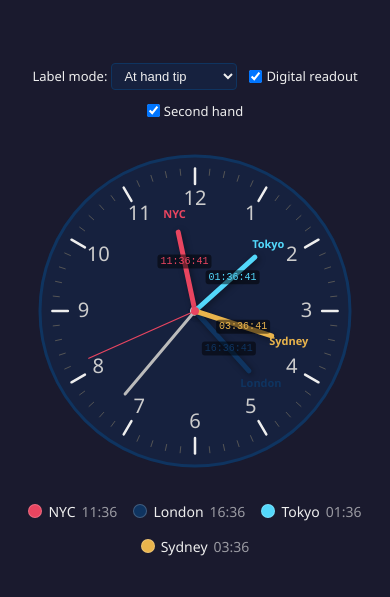
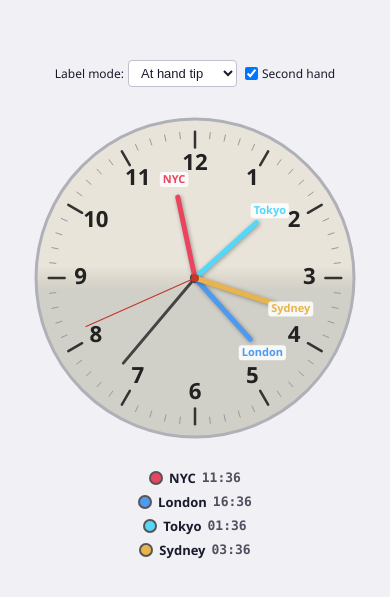
Before and after one commit to capncrockett/multi-tz-clock, a plain HTML site: page index.html in a window 390 px wide. Shown: the part 113-710 px from the top of the page. Drawn offline with Linux system fonts and the light colour scheme.

Commit message:
Clean up UI, add day/night face, responsive + ADA
- Remove arc label mode and digital readout (legend handles times)
- Day/night gradient: top half lighter (day), bottom darker (night)
- Responsive: hide min/sec hands on small viewports, stack legend
- ADA: skip link, ARIA roles/labels, screen reader live region,
  focus indicators, prefers-reduced-motion, prefers-color-scheme
- High-contrast tip labels with background pills
- Bold numerals, scaled fonts for small sizes

Co-Authored-By: Oz <oz-agent@warp.dev>

```diff
--- a/index.html
+++ b/index.html
@@ -6,20 +6,57 @@
 <title>Multi-TZ Clock</title>
 <style>
   * { margin: 0; padding: 0; box-sizing: border-box; }
+
+  :root {
+    --bg: #1a1a2e;
+    --bg-surface: #16213e;
+    --border: #0f3460;
+    --text: #eeeeee;
+    --text-muted: #aaaaaa;
+    --accent: #e94560;
+  }
+
+  @media (prefers-color-scheme: light) {
+    :root {
+      --bg: #f0f0f5;
+      --bg-surface: #ffffff;
+      --border: #c0c0d0;
+      --text: #1a1a2e;
+      --text-muted: #555555;
+      --accent: #c0392b;
+    }
+  }
+
   body {
     display: flex;
     flex-direction: column;
     align-items: center;
     justify-content: center;
     min-height: 100vh;
-    background: #1a1a2e;
-    color: #eee;
+    background: var(--bg);
+    color: var(--text);
     font-family: 'Segoe UI', system-ui, -apple-system, sans-serif;
   }
+
+  /* ── Skip link for keyboard nav ── */
+  .skip-link {
+    position: absolute;
+    top: -100px;
+    left: 0;
+    background: var(--accent);
+    color: #fff;
+    padding: 8px 16px;
+    z-index: 100;
+    font-size: 14px;
+    text-decoration: none;
+    border-radius: 0 0 4px 0;
+  }
+  .skip-link:focus { top: 0; }
+
   #controls {
     display: flex;
     gap: 12px;
-    margin-bottom: 16px;
+    margin-bottom: 12px;
     flex-wrap: wrap;
     justify-content: center;
     align-items: center;
@@ -31,69 +68,104 @@
     gap: 4px;
     cursor: pointer;
   }
-  #controls select, #controls button {
-    background: #16213e;
-    color: #eee;
-    border: 1px solid #0f3460;
+  #controls select {
+    background: var(--bg-surface);
+    color: var(--text);
+    border: 1px solid var(--border);
     padding: 4px 8px;
     border-radius: 4px;
     font-size: 13px;
     cursor: pointer;
   }
-  #controls button:hover { background: #0f3460; }
+  #controls select:focus,
+  #controls input:focus {
+    outline: 2px solid var(--accent);
+    outline-offset: 2px;
+  }
+
   canvas { display: block; }
+
   #legend {
-    margin-top: 16px;
+    margin-top: 12px;
     display: flex;
-    gap: 16px;
+    gap: 12px 20px;
     flex-wrap: wrap;
     justify-content: center;
     font-size: 14px;
+    font-weight: 600;
+    max-width: 600px;
   }
   .legend-item {
     display: flex;
     align-items: center;
     gap: 6px;
+    white-space: nowrap;
   }
   .legend-swatch {
     width: 14px;
     height: 14px;
     border-radius: 50%;
-    border: 1px solid rgba(255,255,255,0.2);
+    border: 2px solid var(--text-muted);
+    flex-shrink: 0;
+  }
+  .legend-time {
+    font-family: 'Cascadia Mono', 'Consolas', monospace;
+    opacity: 0.75;
+    font-size: 13px;
+  }
+
+  /* Screen reader only */
+  .sr-only {
+    position: absolute;
+    width: 1px; height: 1px;
+    padding: 0; margin: -1px;
+    overflow: hidden;
+    clip: rect(0,0,0,0);
+    white-space: nowrap; border: 0;
+  }
+
+  /* Small viewports */
+  @media (max-width: 400px) {
+    #controls { gap: 8px; }
+    #controls label { font-size: 12px; }
+    #legend {
+      flex-direction: column;
+      align-items: center;
+      gap: 6px;
+      font-size: 13px;
+    }
   }
 </style>
 </head>
 <body>
 
-<div id="controls">
+<a class="skip-link" href="#legend">Skip to time legend</a>
+
+<div id="controls" role="toolbar" aria-label="Clock display options">
   <label>Label mode:
-    <select id="labelMode">
+    <select id="labelMode" aria-label="Label display mode">
       <option value="tip">At hand tip</option>
       <option value="legend">Legend only</option>
-      <option value="arc">Arc along hand</option>
     </select>
   </label>
   <label>
-    <input type="checkbox" id="showDigital" checked>
-    Digital readout
-  </label>
-  <label>
-    <input type="checkbox" id="showSeconds" checked>
+    <input type="checkbox" id="showSeconds" checked aria-label="Toggle second hand">
     Second hand
   </label>
 </div>
 
-<canvas id="clock"></canvas>
-<div id="legend"></div>
+<canvas id="clock" role="img" aria-label="Analog clock displaying multiple time zones"></canvas>
+
+<!-- Screen reader live region: updated each minute -->
+<div id="sr-times" class="sr-only" aria-live="polite" aria-atomic="true"></div>
+
+<div id="legend" role="list" tabindex="0" aria-label="Time zone legend"></div>
 
 <script>
 // ── CONFIG ──────────────────────────────────────────────────────────
-// Each zone: { label, tz (IANA), color }
-// Add/remove freely — no cap enforced.
-// If two cities share a TZ, only one hand is drawn with a combined label.
 const DEFAULT_ZONES = [
   { label: 'NYC',    tz: 'America/New_York',    color: '#e94560' },
-  { label: 'London', tz: 'Europe/London',       color: '#0f3460' },
+  { label: 'London', tz: 'Europe/London',       color: '#4e9af1' },
   { label: 'Tokyo',  tz: 'Asia/Tokyo',          color: '#53d8fb' },
   { label: 'Sydney', tz: 'Australia/Sydney',     color: '#e9b44c' },
 ];
@@ -102,11 +174,18 @@ const DEFAULT_ZONES = [
 let zones = [...DEFAULT_ZONES];
 const canvas = document.getElementById('clock');
 const ctx = canvas.getContext('2d');
+let isSmall = false;
+let lastSrUpdate = -1;
+
+function isLightMode() {
+  return window.matchMedia('(prefers-color-scheme: light)').matches;
+}
 
 // ── SIZING ──────────────────────────────────────────────────────────
 function resize() {
   const dpr = window.devicePixelRatio || 1;
-  const size = Math.min(window.innerWidth - 40, window.innerHeight - 200, 600);
+  const size = Math.min(window.innerWidth - 32, window.innerHeight - 180, 600);
+  isSmall = size < 300;
   canvas.width = size * dpr;
   canvas.height = size * dpr;
   canvas.style.width = size + 'px';
@@ -129,15 +208,12 @@ function getTimeInTZ(tz) {
 }
 
 function dedupeZones(list) {
-  // Merge zones with the same current hour offset into one hand with combined label
-  const now = new Date();
   const map = new Map();
   for (const z of list) {
     const t = getTimeInTZ(z.tz);
-    const key = t.h; // same hour = same hand position
+    const key = t.h;
     if (map.has(key)) {
       const existing = map.get(key);
-      // Append label if not already there
       if (!existing.label.includes(z.label)) {
         existing.label += ' / ' + z.label;
       }
@@ -148,16 +224,55 @@ function dedupeZones(list) {
   return Array.from(map.values());
 }
 
-// ── DRAWING ─────────────────────────────────────────────────────────
-function drawFace(cx, cy, r) {
+// ── DAY/NIGHT CLOCK FACE ────────────────────────────────────────────
+// Top half of face = daytime (lighter), bottom = nighttime (darker).
+// Simple universal visual cue; no location services needed.
+function drawDayNightFace(cx, cy, r) {
+  const light = isLightMode();
+  const dayColor   = light ? '#e8e4d9' : '#1e2a45';
+  const nightColor = light ? '#d0cfc8' : '#0d1321';
+  const midColor   = light ? '#dcd8cd' : '#151d30';
+
+  // Night base
+  ctx.beginPath();
+  ctx.arc(cx, cy, r, 0, Math.PI * 2);
+  ctx.fillStyle = nightColor;
+  ctx.fill();
+
+  // Day semicircle (top half)
+  ctx.beginPath();
+  ctx.moveTo(cx - r, cy);
+  ctx.arc(cx, cy, r, Math.PI, 0);
+  ctx.closePath();
+  ctx.fillStyle = dayColor;
+  ctx.fill();
+
+  // Soft horizon blend
+  ctx.save();
+  ctx.beginPath();
+  ctx.arc(cx, cy, r, 0, Math.PI * 2);
+  ctx.clip();
+  const horizGrad = ctx.createLinearGradient(cx, cy - 12, cx, cy + 12);
+  horizGrad.addColorStop(0, dayColor);
+  horizGrad.addColorStop(0.5, midColor);
+  horizGrad.addColorStop(1, nightColor);
+  ctx.fillStyle = horizGrad;
+  ctx.fillRect(cx - r, cy - 12, r * 2, 24);
+  ctx.restore();
+
   // Outer ring
   ctx.beginPath();
   ctx.arc(cx, cy, r, 0, Math.PI * 2);
-  ctx.fillStyle = '#16213e';
-  ctx.fill();
-  ctx.strokeStyle = '#0f3460';
+  ctx.strokeStyle = light ? '#b0b0b8' : '#0f3460';
   ctx.lineWidth = 3;
   ctx.stroke();
+}
+
+// ── DRAWING ─────────────────────────────────────────────────────────
+function drawFace(cx, cy, r) {
+  drawDayNightFace(cx, cy, r);
+
+  const light = isLightMode();
 
   // Tick marks
   for (let i = 0; i < 60; i++) {
@@ -168,41 +283,41 @@ function drawFace(cx, cy, r) {
     ctx.beginPath();
     ctx.moveTo(cx + Math.cos(angle) * inner, cy + Math.sin(angle) * inner);
     ctx.lineTo(cx + Math.cos(angle) * outer, cy + Math.sin(angle) * outer);
-    ctx.strokeStyle = isHour ? '#eee' : '#555';
+    ctx.strokeStyle = isHour
+      ? (light ? '#333' : '#eee')
+      : (light ? '#999' : '#555');
     ctx.lineWidth = isHour ? 2.5 : 1;
     ctx.stroke();
   }
 
-  // Numerals
-  ctx.fillStyle = '#ccc';
-  ctx.font = `${r * 0.13}px "Segoe UI", system-ui, sans-serif`;
+  // Numerals — bold for contrast
+  const fontSize = isSmall ? r * 0.16 : r * 0.14;
+  ctx.fillStyle = light ? '#222' : '#ddd';
+  ctx.font = `bold ${fontSize}px "Segoe UI", system-ui, sans-serif`;
   ctx.textAlign = 'center';
   ctx.textBaseline = 'middle';
   for (let n = 1; n <= 12; n++) {
     const angle = (n / 12) * Math.PI * 2 - Math.PI / 2;
-    const nr = r * 0.72;
-    ctx.fillText(n.toString(), cx + Math.cos(angle) * nr, cy + Math.sin(angle) * nr);
+    ctx.fillText(n.toString(), cx + Math.cos(angle) * r * 0.72, cy + Math.sin(angle) * r * 0.72);
   }
 
   // Center dot
   ctx.beginPath();
-  ctx.arc(cx, cy, 5, 0, Math.PI * 2);
-  ctx.fillStyle = '#eee';
+  ctx.arc(cx, cy, isSmall ? 3 : 5, 0, Math.PI * 2);
+  ctx.fillStyle = light ? '#333' : '#eee';
   ctx.fill();
 }
 
-function drawHand(cx, cy, angle, length, width, color, label, digitalText, labelMode) {
+function drawHand(cx, cy, angle, length, width, color, label, labelMode) {
   const tipX = cx + Math.cos(angle) * length;
   const tipY = cy + Math.sin(angle) * length;
 
   // Shadow
   ctx.save();
-  ctx.shadowColor = 'rgba(0,0,0,0.4)';
-  ctx.shadowBlur = 6;
-  ctx.shadowOffsetX = 2;
-  ctx.shadowOffsetY = 2;
-
-  // Hand line
+  ctx.shadowColor = 'rgba(0,0,0,0.35)';
+  ctx.shadowBlur = 4;
+  ctx.shadowOffsetX = 1;
+  ctx.shadowOffsetY = 1;
   ctx.beginPath();
   ctx.moveTo(cx, cy);
   ctx.lineTo(tipX, tipY);
@@ -212,92 +327,61 @@ function drawHand(cx, cy, angle, length, width, color, label, digitalText, label
   ctx.stroke();
   ctx.restore();
 
-  // Label at tip
+  // Tip label
   if (label && labelMode === 'tip') {
-    const labelR = length + 18;
+    const labelR = length + (isSmall ? 12 : 18);
     const lx = cx + Math.cos(angle) * labelR;
     const ly = cy + Math.sin(angle) * labelR;
-    ctx.save();
-    ctx.font = 'bold 11px "Segoe UI", system-ui, sans-serif';
-    ctx.fillStyle = color;
-    ctx.textAlign = 'center';
-    ctx.textBaseline = 'middle';
-    ctx.fillText(label, lx, ly);
-    ctx.restore();
-  }
-
-  // Arc label along the hand
-  if (label && labelMode === 'arc') {
-    ctx.save();
-    ctx.font = 'bold 10px "Segoe UI", system-ui, sans-serif';
-    ctx.fillStyle = color;
-    const chars = label.split('');
-    const startR = length * 0.45;
-    const charSpacing = 9;
-    for (let i = 0; i < chars.length; i++) {
-      const cr = startR + i * charSpacing;
-      const px = cx + Math.cos(angle) * cr;
-      const py = cy + Math.sin(angle) * cr;
-      ctx.save();
-      ctx.translate(px, py);
-      ctx.rotate(angle + Math.PI / 2);
-      ctx.textAlign = 'center';
-      ctx.textBaseline = 'middle';
-      ctx.fillText(chars[i], 0, 0);
-      ctx.restore();
-    }
-    ctx.restore();
-  }
-
-  // Digital readout near tip
-  if (digitalText && document.getElementById('showDigital').checked) {
-    const dr = length - 30;
-    const dx = cx + Math.cos(angle) * dr;
-    const dy = cy + Math.sin(angle) * dr;
+    const fs = isSmall ? 9 : 11;
 
     ctx.save();
-    ctx.font = '10px monospace';
-    ctx.fillStyle = 'rgba(255,255,255,0.7)';
+    ctx.font = `bold ${fs}px "Segoe UI", system-ui, sans-serif`;
     ctx.textAlign = 'center';
     ctx.textBaseline = 'middle';
 
-    // Background pill for readability
-    const tw = ctx.measureText(digitalText).width + 6;
-    ctx.fillStyle = 'rgba(0,0,0,0.5)';
+    // Background pill for contrast
+    const tw = ctx.measureText(label).width + 6;
+    const th = fs + 4;
+    ctx.fillStyle = isLightMode() ? 'rgba(255,255,255,0.85)' : 'rgba(0,0,0,0.6)';
     ctx.beginPath();
-    ctx.roundRect(dx - tw / 2, dy - 7, tw, 14, 3);
+    ctx.roundRect(lx - tw / 2, ly - th / 2, tw, th, 3);
     ctx.fill();
 
     ctx.fillStyle = color;
-    ctx.fillText(digitalText, dx, dy);
+    ctx.fillText(label, lx, ly);
     ctx.restore();
   }
 }
 
 function drawMinuteSecondHands(cx, cy, r) {
-  // Use UTC for min/sec
+  // Hide minute + second hands on small viewports
+  if (isSmall) return;
+
   const now = new Date();
   const m = now.getUTCMinutes();
   const s = now.getUTCSeconds();
   const ms = now.getUTCMilliseconds();
+  const light = isLightMode();
 
   // Minute hand
   const mAngle = ((m + s / 60) / 60) * Math.PI * 2 - Math.PI / 2;
   ctx.beginPath();
   ctx.moveTo(cx, cy);
   ctx.lineTo(cx + Math.cos(mAngle) * r * 0.7, cy + Math.sin(mAngle) * r * 0.7);
-  ctx.strokeStyle = '#bbb';
+  ctx.strokeStyle = light ? '#444' : '#bbb';
   ctx.lineWidth = 3;
   ctx.lineCap = 'round';
   ctx.stroke();
 
   // Second hand
   if (document.getElementById('showSeconds').checked) {
-    const sAngle = ((s + ms / 1000) / 60) * Math.PI * 2 - Math.PI / 2;
+    const useSmooth = !window.matchMedia('(prefers-reduced-motion: reduce)').matches;
+    const sVal = useSmooth ? (s + ms / 1000) : s;
+    const sAngle = (sVal / 60) * Math.PI * 2 - Math.PI / 2;
     ctx.beginPath();
     ctx.moveTo(cx, cy);
     ctx.lineTo(cx + Math.cos(sAngle) * r * 0.75, cy + Math.sin(sAngle) * r * 0.75);
-    ctx.strokeStyle = '#e94560';
+    ctx.strokeStyle = light ? '#c0392b' : '#e94560';
     ctx.lineWidth = 1.2;
     ctx.lineCap = 'round';
     ctx.stroke();
@@ -306,22 +390,35 @@ function drawMinuteSecondHands(cx, cy, r) {
   // Center cap
   ctx.beginPath();
   ctx.arc(cx, cy, 4, 0, Math.PI * 2);
-  ctx.fillStyle = '#e94560';
+  ctx.fillStyle = light ? '#c0392b' : '#e94560';
   ctx.fill();
 }
 
 function renderLegend(deduped) {
   const el = document.getElementById('legend');
-  const mode = document.getElementById('labelMode').value;
-  // Always show legend when in legend mode; in other modes show it too for reference
   el.innerHTML = deduped.map(z => {
     const t = getTimeInTZ(z.tz);
     const timeStr = `${String(t.h24).padStart(2,'0')}:${String(t.m).padStart(2,'0')}`;
-    return `<span class="legend-item">
-      <span class="legend-swatch" style="background:${z.color}"></span>
-      ${z.label} <span style="opacity:0.6">${timeStr}</span>
+    return `<span class="legend-item" role="listitem">
+      <span class="legend-swatch" style="background:${z.color}" aria-hidden="true"></span>
+      <span>${z.label}</span>
+      <span class="legend-time">${timeStr}</span>
     </span>`;
   }).join('');
+}
+
+// ── SCREEN READER ───────────────────────────────────────────────────
+function updateScreenReader(deduped) {
+  const now = new Date();
+  const minute = now.getUTCMinutes();
+  if (minute === lastSrUpdate) return;
+  lastSrUpdate = minute;
+  const el = document.getElementById('sr-times');
+  const lines = deduped.map(z => {
+    const t = getTimeInTZ(z.tz);
+    return `${z.label}: ${t.h24}:${String(t.m).padStart(2,'0')}`;
+  });
+  el.textContent = 'Current times — ' + lines.join(', ');
 }
 
 // ── MAIN LOOP ───────────────────────────────────────────────────────
@@ -332,24 +429,27 @@ function draw() {
   const r = size / 2 - 20;
 
   ctx.clearRect(0, 0, size, size);
-
   drawFace(cx, cy, r);
 
   const labelMode = document.getElementById('labelMode').value;
   const deduped = dedupeZones(zones);
+  const handWidth = isSmall ? 3.5 : 5;
 
-  // Hour hands
   for (const z of deduped) {
     const t = z._time || getTimeInTZ(z.tz);
     const hourAngle = ((t.h + t.m / 60) / 12) * Math.PI * 2 - Math.PI / 2;
-    const digitalStr = `${String(t.h24).padStart(2,'0')}:${String(t.m).padStart(2,'0')}:${String(t.s).padStart(2,'0')}`;
-    drawHand(cx, cy, hourAngle, r * 0.52, 5, z.color, z.label, digitalStr, labelMode);
+    drawHand(cx, cy, hourAngle, r * 0.52, handWidth, z.color, z.label, labelMode);
   }
 
   drawMinuteSecondHands(cx, cy, r);
   renderLegend(deduped);
+  updateScreenReader(deduped);
 
-  requestAnimationFrame(draw);
+  if (window.matchMedia('(prefers-reduced-motion: reduce)').matches) {
+    setTimeout(() => requestAnimationFrame(draw), 1000);
+  } else {
+    requestAnimationFrame(draw);
+  }
 }
 
 draw();
```
